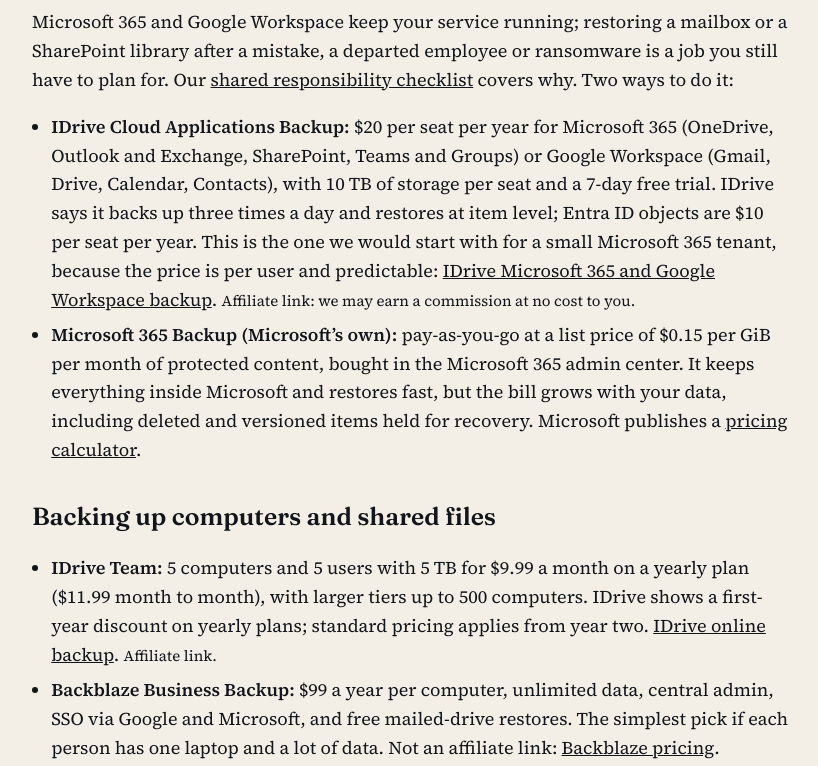
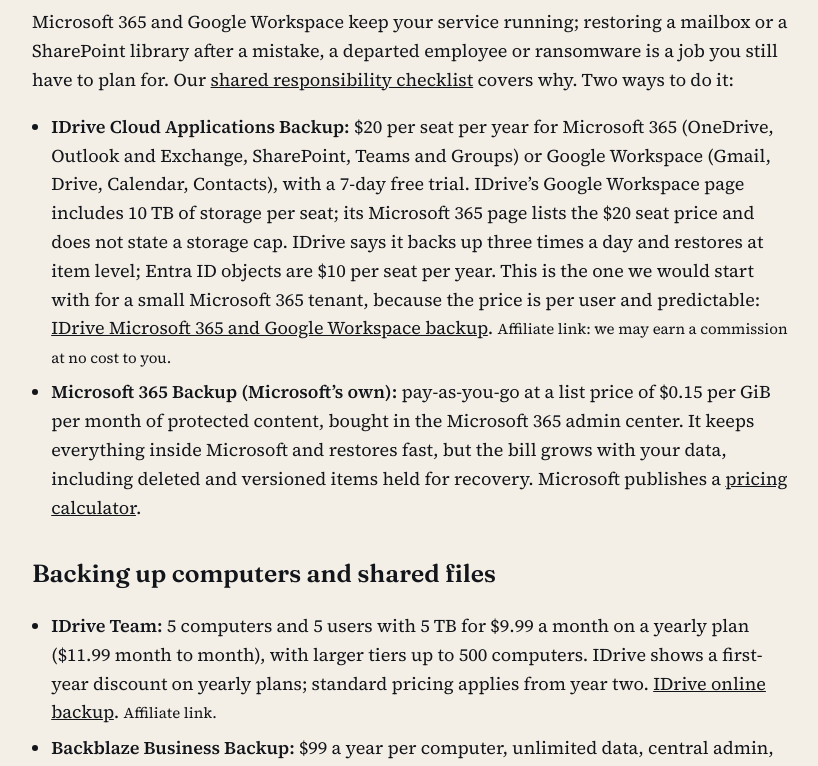
Before and after one commit to empt1012-coder/circuit-capital, a website: page guides/password-manager-and-backup-tools-small-teams.html in a window 1280 px wide. Shown: the part 3434-4200 px from the top of the page, without its empty margins (18-836 px from the left). Drawn offline with Linux system fonts and the light colour scheme.

Commit message:
Correct IDrive Cloud Applications Backup storage wording (#45)
IDrive's Google Workspace page states 10 TB per seat; its Microsoft 365 page lists $20 per seat per year and does not state a storage cap. Stop applying the 10 TB figure to both.

```diff
--- a/guides/password-manager-and-backup-tools-small-teams.html
+++ b/guides/password-manager-and-backup-tools-small-teams.html
@@ -143,7 +143,7 @@
 <h2 id="saas">Backing up Microsoft 365 or Google Workspace</h2>
 <p>Microsoft 365 and Google Workspace keep your service running; restoring a mailbox or a SharePoint library after a mistake, a departed employee or ransomware is a job you still have to plan for. Our <a href="cloud-shared-responsibility-checklist.html">shared responsibility checklist</a> covers why. Two ways to do it:</p>
 <ul>
-  <li><strong>IDrive Cloud Applications Backup:</strong> $20 per seat per year for Microsoft 365 (OneDrive, Outlook and Exchange, SharePoint, Teams and Groups) or Google Workspace (Gmail, Drive, Calendar, Contacts), with 10 TB of storage per seat and a 7-day free trial. IDrive says it backs up three times a day and restores at item level; Entra ID objects are $10 per seat per year. This is the one we would start with for a small Microsoft 365 tenant, because the price is per user and predictable: <a href="https://www.idrive.com/idrive/signup?from=c2c&amp;p=circuitcap" rel="sponsored noopener" target="_blank">IDrive Microsoft 365 and Google Workspace backup</a>. <small>Affiliate link: we may earn a commission at no cost to you.</small></li>
+  <li><strong>IDrive Cloud Applications Backup:</strong> $20 per seat per year for Microsoft 365 (OneDrive, Outlook and Exchange, SharePoint, Teams and Groups) or Google Workspace (Gmail, Drive, Calendar, Contacts), with a 7-day free trial. IDrive’s Google Workspace page includes 10 TB of storage per seat; its Microsoft 365 page lists the $20 seat price and does not state a storage cap. IDrive says it backs up three times a day and restores at item level; Entra ID objects are $10 per seat per year. This is the one we would start with for a small Microsoft 365 tenant, because the price is per user and predictable: <a href="https://www.idrive.com/idrive/signup?from=c2c&amp;p=circuitcap" rel="sponsored noopener" target="_blank">IDrive Microsoft 365 and Google Workspace backup</a>. <small>Affiliate link: we may earn a commission at no cost to you.</small></li>
   <li><strong>Microsoft 365 Backup (Microsoft’s own):</strong> pay-as-you-go at a list price of $0.15 per GiB per month of protected content, bought in the Microsoft 365 admin center. It keeps everything inside Microsoft and restores fast, but the bill grows with your data, including deleted and versioned items held for recovery. Microsoft publishes a <a href="https://learn.microsoft.com/en-us/microsoft-365/backup/backup-pricing" rel="noopener">pricing calculator</a>.</li>
 </ul>
 <h2 id="computers">Backing up computers and shared files</h2>
@@ -181,6 +181,7 @@
   <li><a href="https://nordpass.com/plans/business/" rel="noopener">NordPass, business plans</a>, checked November 4, 2026</li>
   <li><a href="https://www.keepersecurity.com/pricing/business-and-enterprise.html" rel="noopener">Keeper, business and enterprise pricing</a>, checked November 4, 2026</li>
   <li><a href="https://www.idrive.com/microsoft-office-365-backup" rel="noopener">IDrive, Microsoft 365 backup</a>, checked November 10, 2026</li>
+  <li><a href="https://www.idrive.com/google-workspace-backup" rel="noopener">IDrive, Google Workspace backup</a>, checked November 10, 2026</li>
   <li><a href="https://www.idrive.com/pricing" rel="noopener">IDrive, plans and pricing</a>, checked November 10, 2026</li>
   <li><a href="https://learn.microsoft.com/en-us/microsoft-365/backup/backup-pricing" rel="noopener">Microsoft Learn, pricing model for Microsoft 365 Backup</a>, checked November 10, 2026</li>
   <li><a href="https://www.backblaze.com/cloud-backup/pricing" rel="noopener">Backblaze, computer backup pricing</a>, checked November 10, 2026</li>
```
